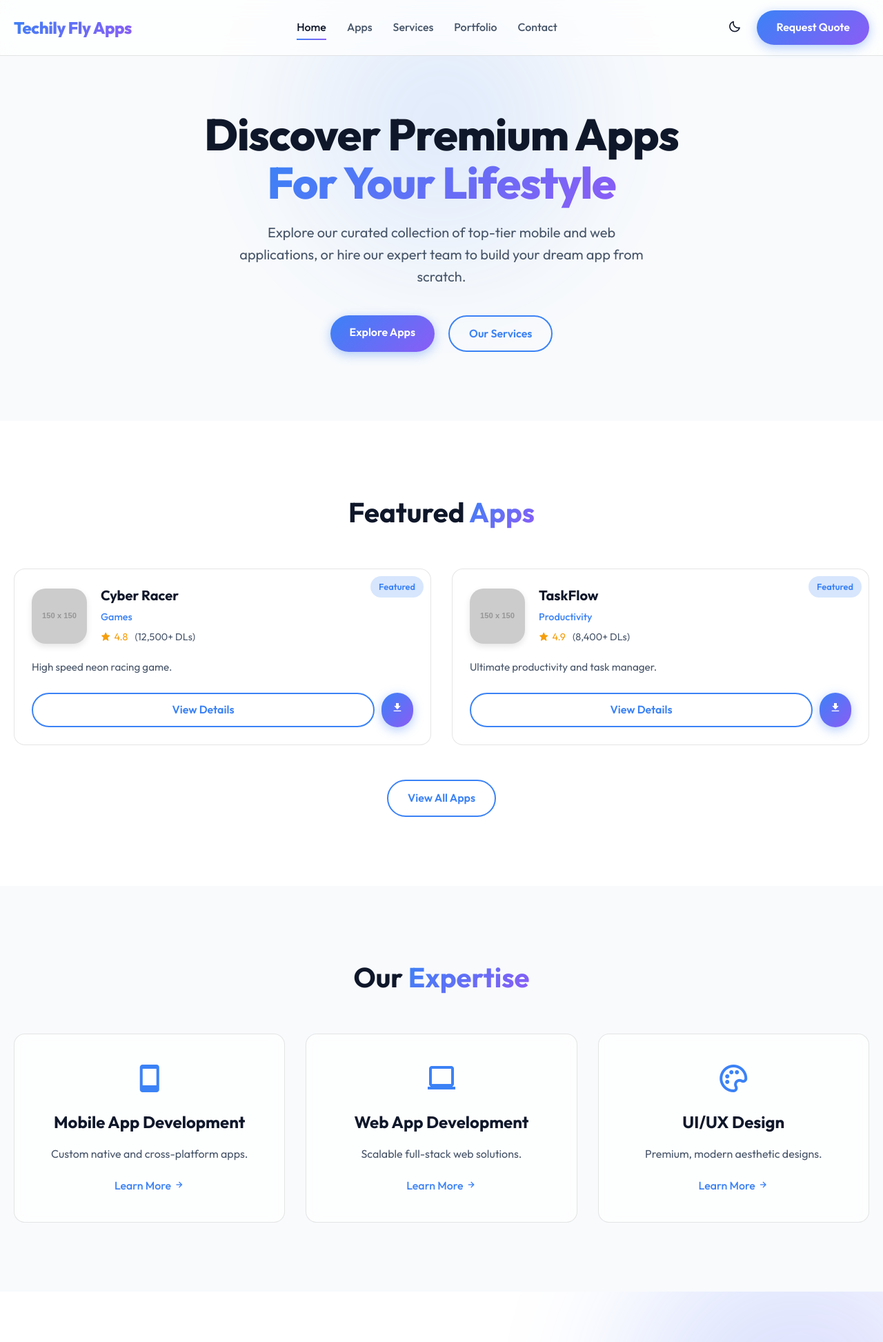
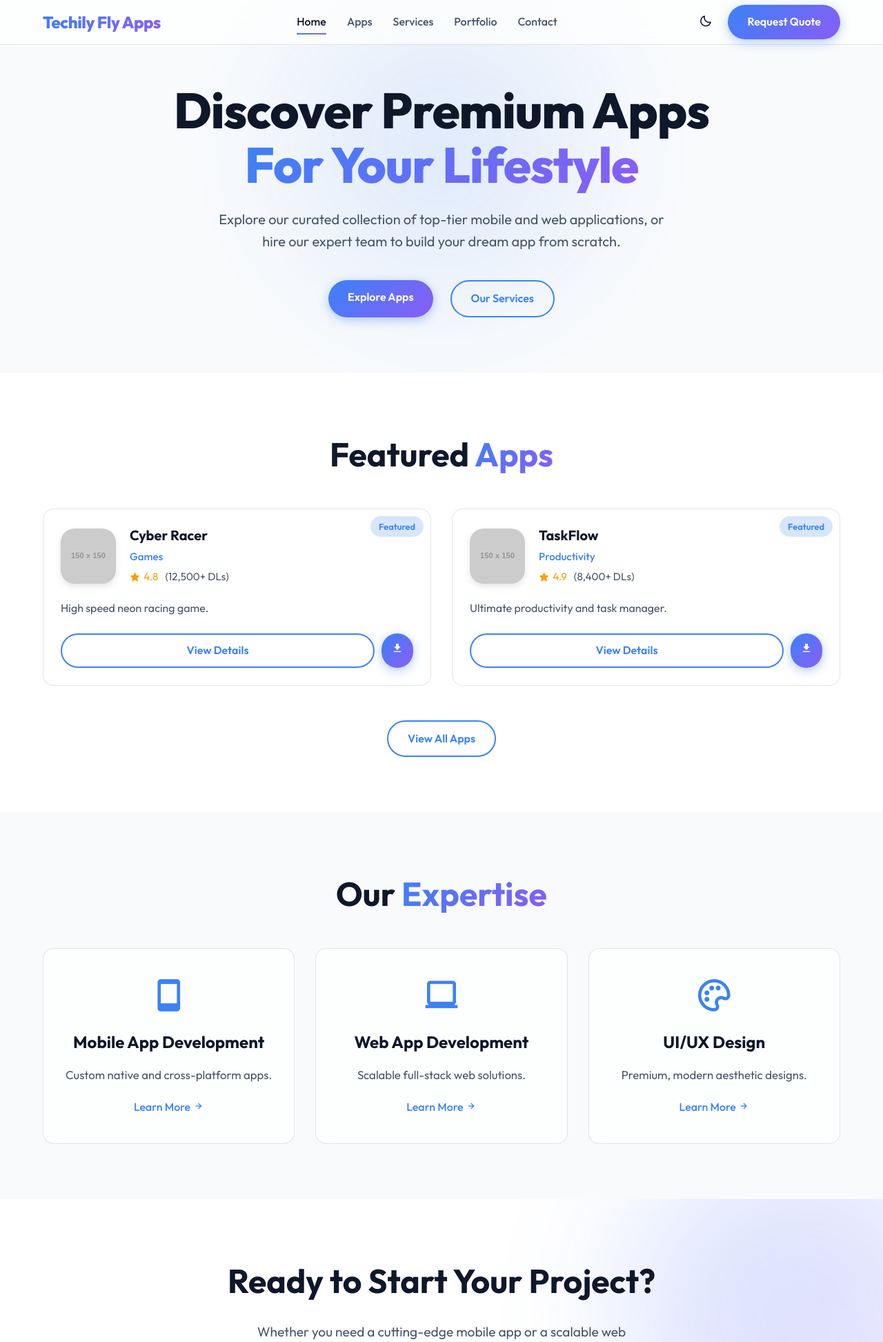
Before and after one commit to AbdurRahmanDotTop/TechilyFlyApps, a PHP site: page / in a window 1280 px wide. Shown: the top 1945 px of the page at 69% size. Run offline with PHP 8.4, Linux system fonts and the light colour scheme; data comes from the database, SQL or seed files in the repository; grey boxes labelled with a size stand in for pictures from a placeholder-image service; some libraries are stand-ins or nearby versions.

Commit message:
Refactor global CSS to use fluid typography and sizing with clamp()

```diff
--- a/assets/css/index.css
+++ b/assets/css/index.css
@@ -67,9 +67,9 @@ ul {
 
 /* Container */
 .container {
-    max-width: var(--container-width);
+    width: clamp(320px, 95%, var(--container-width));
     margin: 0 auto;
-    padding: 0 20px;
+    padding: 0 clamp(15px, 3vw, 30px);
 }
 
 /* Header */
@@ -90,11 +90,11 @@ ul {
     display: flex;
     justify-content: space-between;
     align-items: center;
-    height: 80px;
+    height: clamp(60px, 8vh, 80px);
 }
 
 .logo {
-    font-size: 1.5rem;
+    font-size: clamp(1.2rem, 3vw, 1.5rem);
     font-weight: 800;
     background: var(--accent-gradient);
     -webkit-background-clip: text;
@@ -192,7 +193,7 @@ ul {
 
 /* Hero Section */
 .hero {
-    padding: 160px 0 100px;
+    padding: clamp(120px, 15vh, 180px) 0 clamp(80px, 10vh, 120px);
     text-align: center;
     position: relative;
     overflow: hidden;
@@ -204,8 +205,8 @@ ul {
     top: -20%;
     left: 50%;
     transform: translateX(-50%);
-    width: 600px;
-    height: 600px;
+    width: clamp(300px, 50vw, 700px);
+    height: clamp(300px, 50vw, 700px);
     background: radial-gradient(circle, var(--accent-primary) 0%, transparent 70%);
     opacity: 0.15;
     z-index: -1;
@@ -214,32 +215,32 @@ ul {
 }
 
 .hero h1 {
-    font-size: 4rem;
+    font-size: clamp(2.5rem, 6vw, 4.5rem);
     font-weight: 800;
-    margin-bottom: 20px;
+    margin-bottom: clamp(15px, 3vh, 25px);
     line-height: 1.1;
     letter-spacing: -1px;
 }
 
 .hero p {
-    font-size: 1.25rem;
+    font-size: clamp(1rem, 2.5vw, 1.25rem);
     color: var(--text-secondary);
-    max-width: 600px;
-    margin: 0 auto 40px;
+    max-width: clamp(400px, 60vw, 650px);
+    margin: 0 auto clamp(30px, 5vh, 50px);
 }
 
 .hero-btns {
     display: flex;
-    gap: 20px;
+    gap: clamp(15px, 3vw, 25px);
     justify-content: center;
 }
 
 /* Section Titles */
 .section-title {
     text-align: center;
-    font-size: 2.5rem;
+    font-size: clamp(2rem, 5vw, 3rem);
     font-weight: 700;
-    margin-bottom: 50px;
+    margin-bottom: clamp(30px, 5vh, 60px);
 }
 
 /* Grid Layout */
@@ -306,7 +307,7 @@ ul {
 }
 
 .app-category {
-    font-size: 0.9rem;
+    font-size: clamp(0.85rem, 2vw, 0.95rem);
     color: var(--accent-primary);
     font-weight: 500;
 }
@@ -316,14 +317,14 @@ ul {
     align-items: center;
     gap: 5px;
     color: var(--warning);
-    font-size: 0.9rem;
+    font-size: clamp(0.85rem, 2vw, 0.95rem);
     margin-top: 5px;
 }
 
 .app-desc {
     color: var(--text-secondary);
-    margin-bottom: 25px;
-    font-size: 0.95rem;
+    margin-bottom: clamp(15px, 3vh, 25px);
+    font-size: clamp(0.9rem, 2vw, 1rem);
     flex-grow: 1;
     display: -webkit-box;
     -webkit-line-clamp: 3;
@@ -349,24 +350,25 @@ ul {
 }
 
 .service-icon {
-    font-size: 3rem;
+    font-size: clamp(2.5rem, 5vw, 3.5rem);
     color: var(--accent-primary);
-    margin-bottom: 20px;
+    margin-bottom: clamp(15px, 2vw, 20px);
     display: inline-block;
 }
 
 .service-card h3 {
-    font-size: 1.5rem;
+    font-size: clamp(1.25rem, 3vw, 1.5rem);
     margin-bottom: 15px;
 }
 
 .service-card p {
     color: var(--text-secondary);
+    font-size: clamp(0.95rem, 2vw, 1.05rem);
 }
 
 /* Sections */
 .section {
-    padding: 100px 0;
+    padding: clamp(60px, 10vh, 120px) 0;
 }
 
 .bg-alt {
```
Also changed, not shown: other parts of assets/css/index.css (+24 -23 lines).
